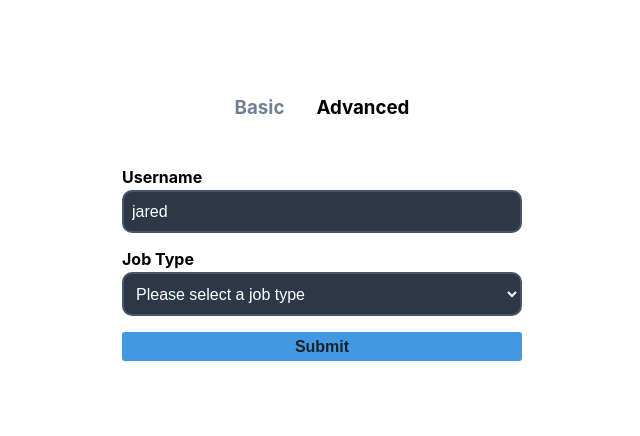
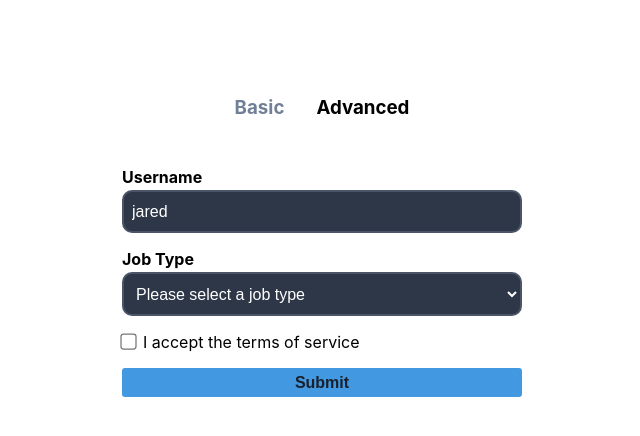
Before and after one commit to Annie-Huang/formik-tutorial, a React (Create React App) app: page / in a window 1280 px wide. Shown: the top 436 px of the page, without its empty margins (318-958 px from the left). Built offline with nearby package versions, Linux system fonts and the light colour scheme.

Commit message:
Add a checkbox with <CustomCheckbox> in AdvancedForm. Confirm not clicking and hit submit button will show the error message

```diff
--- a/src/components/AdvancedForm.tsx
+++ b/src/components/AdvancedForm.tsx
@@ -2,6 +2,7 @@ import { Field, Form, Formik } from 'formik';
 import CustomInput from './CustomInput';
 import { advancedSchema } from '../schemas';
 import CustomSelect from './CustomSelect';
+import CustomCheckbox from './CustomCheckbox';
 
 const AdvancedForm = () => {
   return (
@@ -40,6 +41,8 @@ const AdvancedForm = () => {
             <option value='other'>Other</option>
           </CustomSelect>
 
+          <CustomCheckbox type='checkbox' name='acceptedTos' />
+
           <button type='submit'>Submit</button>
         </Form>
       )}
```
